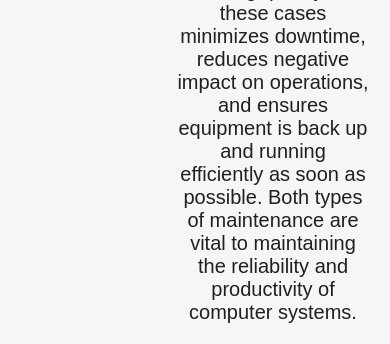
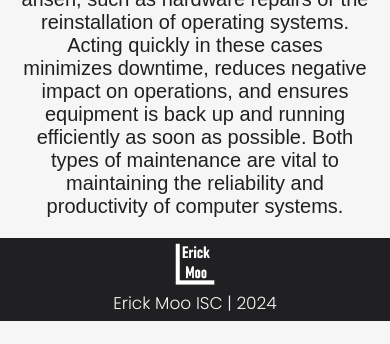
Before and after one commit to ErickAdrielMooCalan/ErickMooISC-WebPage, a PHP site: page / in a window 390 px wide. Shown: the part 4757-5101 px from the top of the page. After the commit the page ends 5078 px from the top, so only its background shows below. Run offline with PHP 8.4, Linux system fonts and the light colour scheme; some libraries are stand-ins or nearby versions; some web fonts are replaced.

Commit message:
Add footer

```diff
--- a/index.html
+++ b/index.html
@@ -186,8 +186,16 @@
             <p>On the other hand, corrective maintenance focuses on solving problems when they have already arisen, such as hardware repairs or the reinstallation of operating systems. Acting quickly in these cases minimizes downtime, reduces negative impact on operations, and ensures equipment is back up and running efficiently as soon as possible. Both types of maintenance are vital to maintaining the reliability and productivity of computer systems.</p>
         </div>
     </section>
+</body>
 
-</body>
+<footer class="main_width">
+    <figure>
+        <img src="images/logos/Logo_ErickMoo_2.png" alt="">
+    </figure>
+
+    <p class="text_footer">Erick Moo ISC | 2024</p>
+
+</footer>
 
 <script>
     new WOW().init();
--- a/style_index.css
+++ b/style_index.css
@@ -312,3 +312,29 @@
   width: 60%;
   /*border: 1px solid green;*/
 }
+
+footer{
+  display: flex;
+  flex-direction: column;
+  align-items: center;
+  justify-content: center;
+  gap: 5px;
+  background-color: var(--black-color);
+  color: var(--body-color);
+  padding: 5px;
+}
+footer figure {
+  max-width: 40px;
+  margin: 0;
+}
+footer figure img {
+  width: 100%;
+  height: auto;
+  display: block;
+}
+.text_footer{
+  font-family: "Poppins", sans-serif;
+  font-weight: 300;
+  font-style: normal;
+  font-size: 17px;
+}
--- a/style_mobile.css
+++ b/style_mobile.css
@@ -102,4 +102,18 @@
         object-position: center;
         /*border: 3px solid green;*/
     }
+
+    .section_4{
+        flex-direction: column;
+    }
+    .left_section_4, .right_section_4{
+        width: 100%;
+    }
+    .left_section_4 figure img{
+        height: 200px;
+        object-fit: cover;
+        object-position: center;
+        /*border: 3px solid green;*/
+    }
+
 }
```
